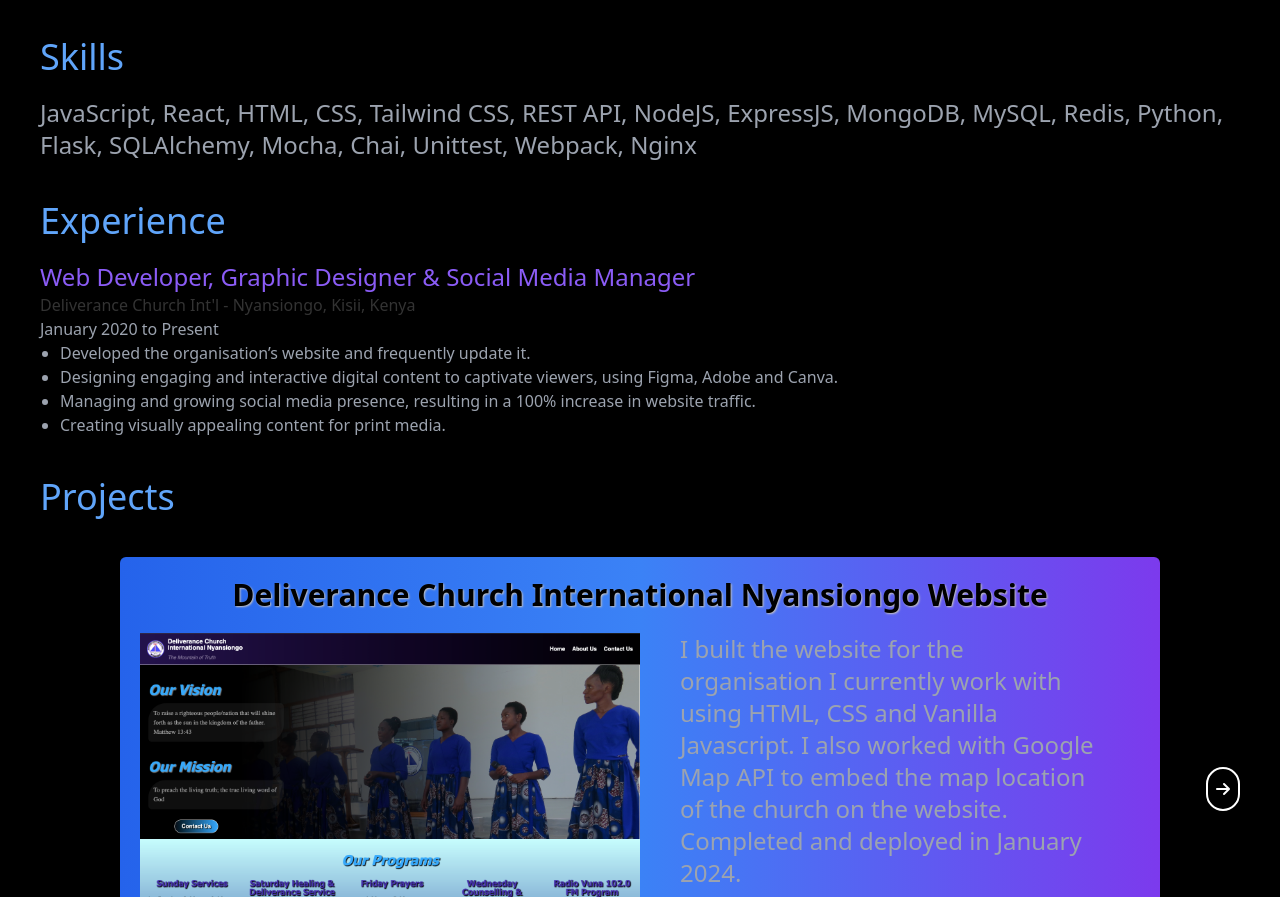
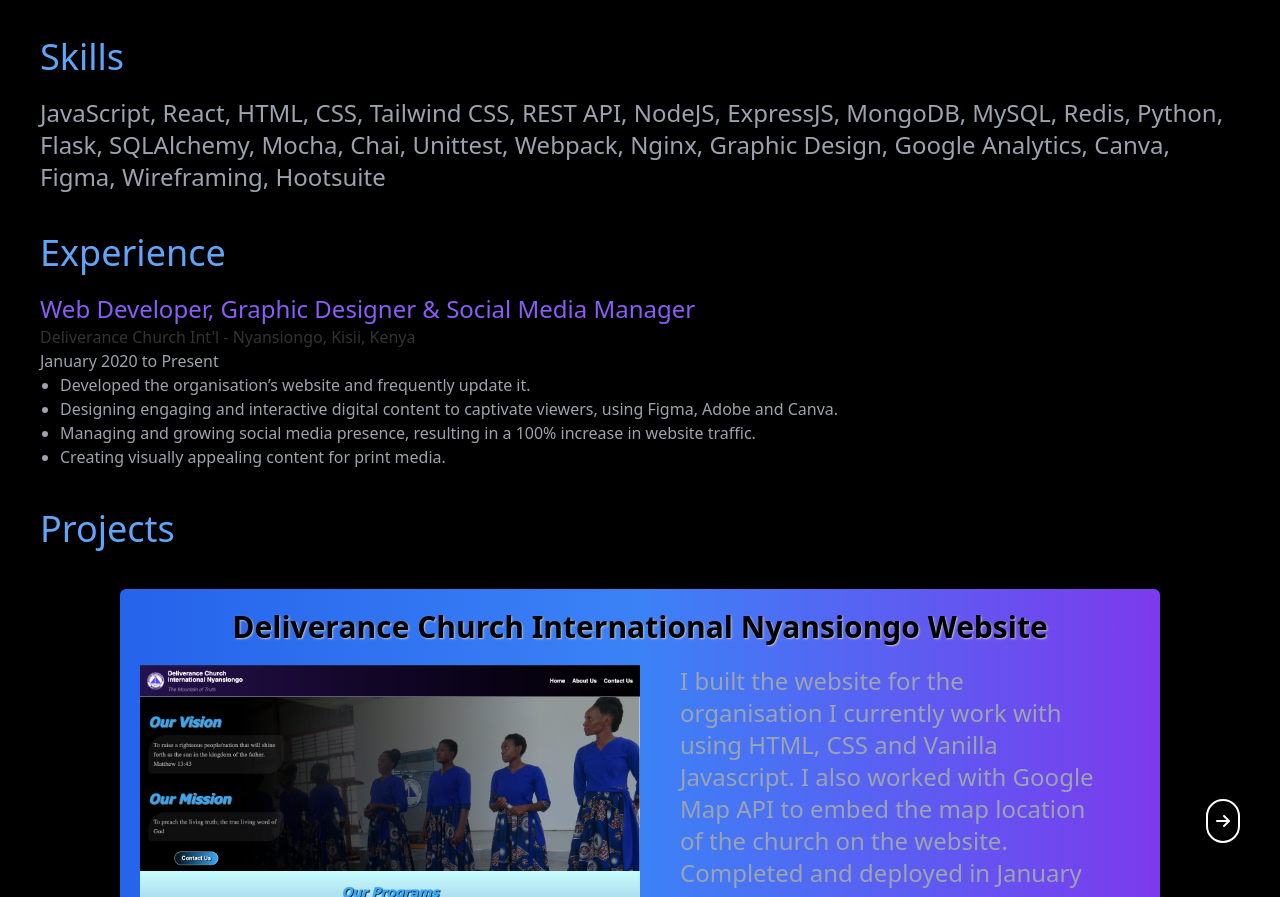
Before and after one commit to Montanah/Portfolio, a website: page index.html in a window 1280 px wide. Shown: the part 980-1877 px from the top of the page. Drawn offline with nearby package versions, Linux system fonts and the light colour scheme; a script that the page names is missing.

Commit message:
sm display edit

```diff
--- a/index.html
+++ b/index.html
@@ -102,7 +102,7 @@
         </section>
         <section id="skills" class="m-10 skeleton-loader animate-slideUp">
             <h1 class="text-4xl text-blue-400 pb-5">Skills</h1>
-            <p class="text-2xl text-gray-400 loader-row">JavaScript, React, HTML, CSS, Tailwind CSS, REST API, NodeJS, ExpressJS, MongoDB, MySQL, Redis, Python, Flask, SQLAlchemy, Mocha, Chai, Unittest, Webpack, Nginx</p>
+            <p class="text-2xl text-gray-400 loader-row">JavaScript, React, HTML, CSS, Tailwind CSS, REST API, NodeJS, ExpressJS, MongoDB, MySQL, Redis, Python, Flask, SQLAlchemy, Mocha, Chai, Unittest, Webpack, Nginx, Graphic Design, Google Analytics, Canva, Figma, Wireframing, Hootsuite</p>
         </section>
         <section id="experience" class="m-10 skeleton-loader animate-slideUp">
             <h1 class="text-4xl text-blue-400 pb-5">Experience</h1>
```
